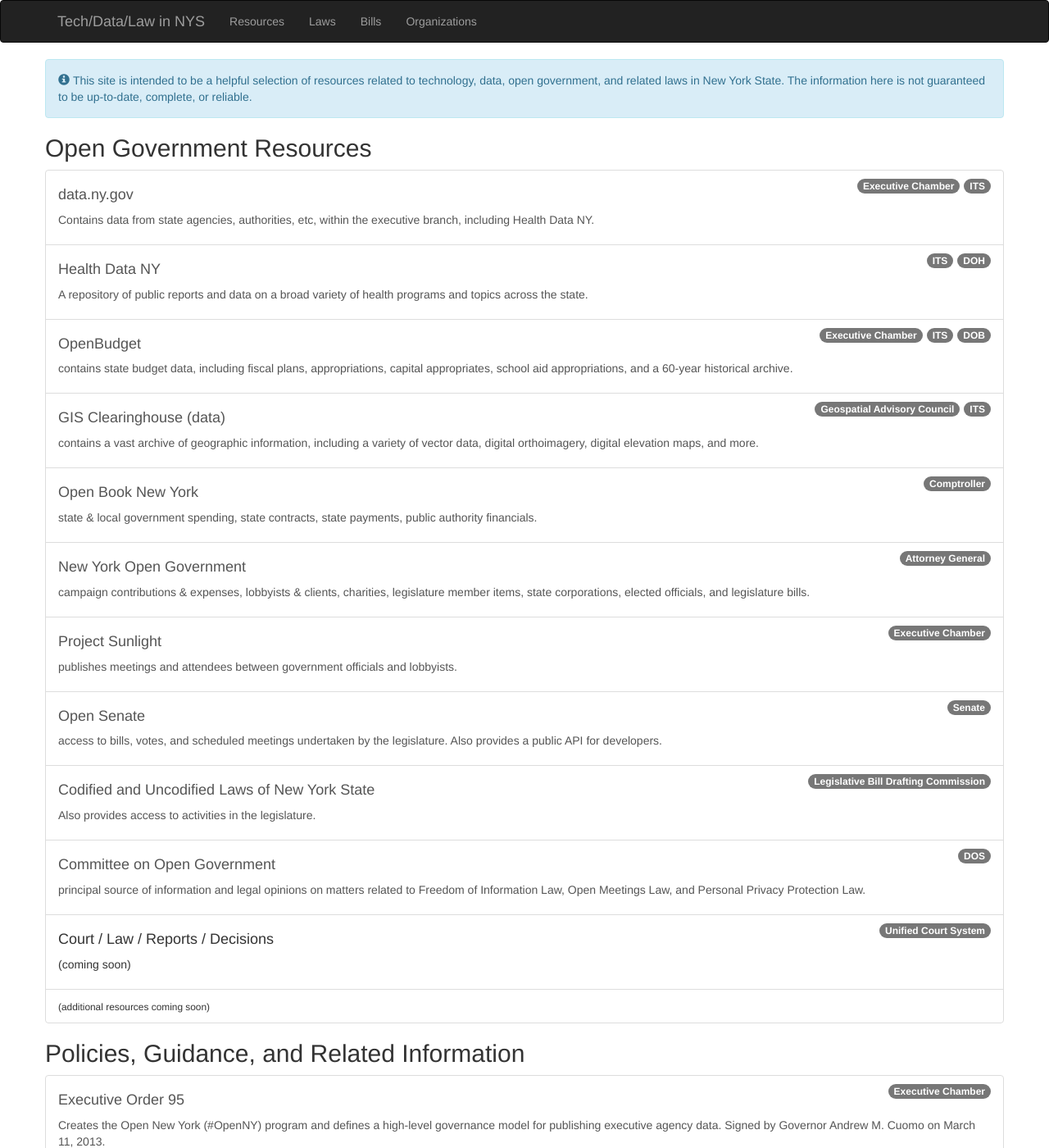
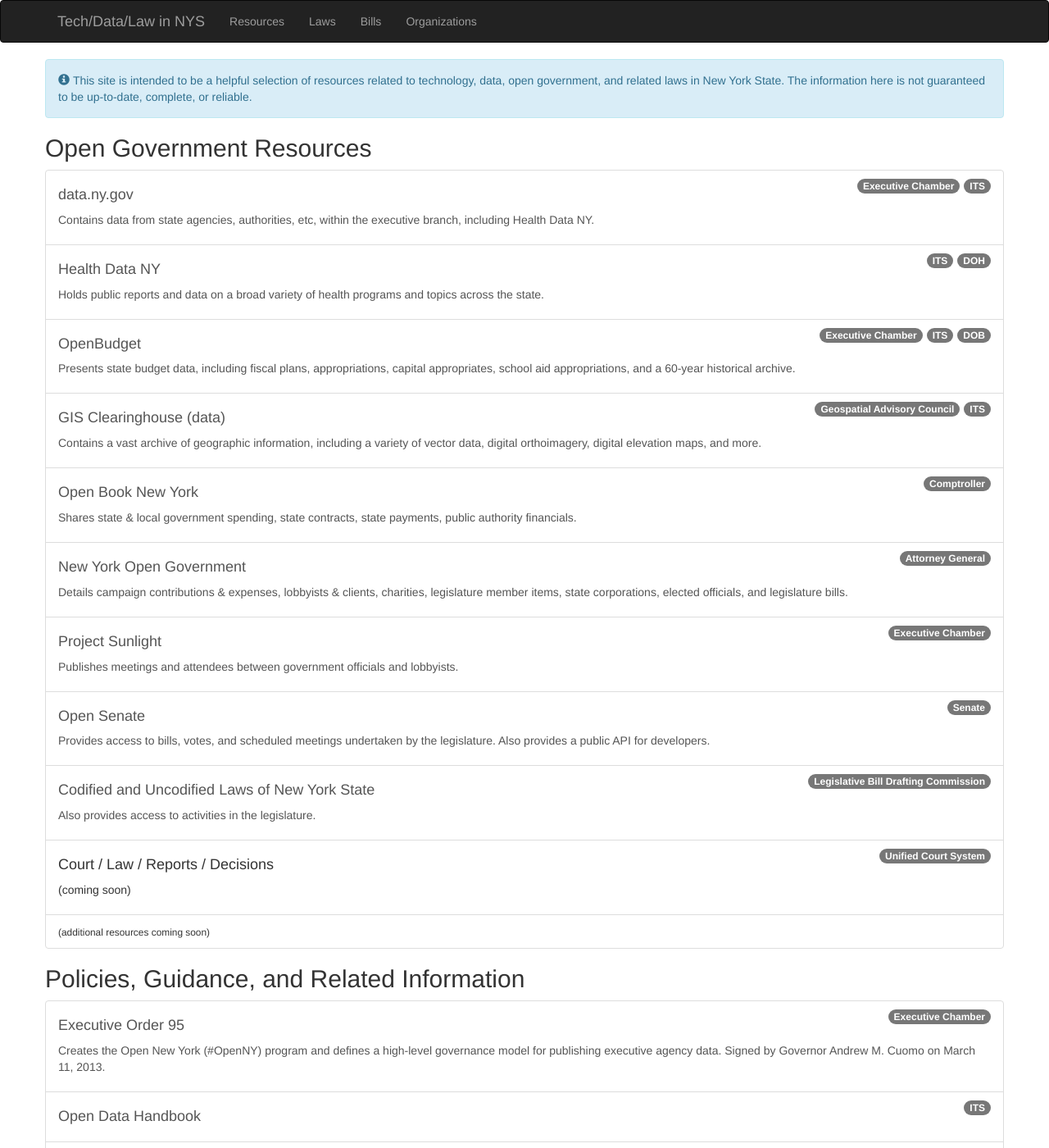
Before and after one commit to technickle/open-data-resources, a Jekyll site: the page built from resources/index.md, in a window 1280 px wide and 1400 px high. Shown: the whole window at 82% size. Built offline with Jekyll 4.4.1, drawn with Linux system fonts in a browser that asks for light colours; nearby versions of some CDN libraries; some of the changed text lies outside the part shown.

Commit message:
Update index.md

```diff
--- a/resources/index.md
+++ b/resources/index.md
@@ -16,50 +16,45 @@ layout: default
     <span class="badge">DOH</span>
     <span class="badge">ITS</span>
     <h4>Health Data NY</h4>
-    <p>A repository of public reports and data on a broad variety of health programs and topics across the state.</p>
+    <p>Holds public reports and data on a broad variety of health programs and topics across the state.</p>
   </a>
   <a class="list-group-item" href="http://openbudget.ny.gov">
     <span class="badge">DOB</span>
     <span class="badge">ITS</span>
     <span class="badge">Executive Chamber</span>
     <h4>OpenBudget </h4>
-    <p>contains state budget data, including fiscal plans, appropriations, capital appropriates, school aid appropriations, and a 60-year historical archive.</p>
+    <p>Presents state budget data, including fiscal plans, appropriations, capital appropriates, school aid appropriations, and a 60-year historical archive.</p>
   </a>
   <a class="list-group-item" href="http://gis.ny.gov/gisdata/">
     <span class="badge">ITS</span>
     <span class="badge">Geospatial Advisory Council</span>
     <h4>GIS Clearinghouse (data)</h4>
-    <p>contains a vast archive of geographic information, including a variety of vector data, digital orthoimagery, digital elevation maps, and more.</p>
+    <p>Contains a vast archive of geographic information, including a variety of vector data, digital orthoimagery, digital elevation maps, and more.</p>
   </a>
   <a class="list-group-item" href="http://www.openbooknewyork.com/">
      <span class="badge">Comptroller</span>
     <h4>Open Book New York</h4>
-    <p>state & local government spending, state contracts, state payments, public authority financials.</p>
+    <p>Shares state & local government spending, state contracts, state payments, public authority financials.</p>
   </a>
   <a class="list-group-item" href="http://www.nyopengovernment.com/NYOG/">
     <span class="badge">Attorney General</span>
     <h4>New York Open Government</h4>
-    <p>campaign contributions & expenses, lobbyists & clients, charities, legislature member items, state corporations, elected officials, and legislature bills.</p>
+    <p>Details campaign contributions & expenses, lobbyists & clients, charities, legislature member items, state corporations, elected officials, and legislature bills.</p>
   </a>
   <a class="list-group-item" href="http://www.projectsunlight.ny.gov/">
     <span class="badge">Executive Chamber</span>
     <h4>Project Sunlight</h4>
-    <p>publishes meetings and attendees between government officials and lobbyists.</p>
+    <p>Publishes meetings and attendees between government officials and lobbyists.</p>
   </a>
   <a class="list-group-item" href="http://www.nysenate.gov/open">
     <span class="badge">Senate</span>
     <h4>Open Senate</h4>
-    <p>access to bills, votes, and scheduled meetings undertaken by the legislature. Also provides a public API for developers.</p>
+    <p>Provides access to bills, votes, and scheduled meetings undertaken by the legislature. Also provides a public API for developers.</p>
   </a>
   <a class="list-group-item" href="http://public.leginfo.state.ny.us/lawssrch.cgi?NVLWO:">
     <span class="badge">Legislative Bill Drafting Commission</span>
     <h4>Codified and Uncodified Laws of New York State</h4>
     <p>Also provides access to activities in the legislature.</p>
-  </a>
-  <a class="list-group-item" href="http://www.dos.ny.gov/coog/">
-    <span class="badge">DOS</span>
-    <h4>Committee on Open Government</h4>
-    <p>principal source of information and legal opinions on matters related to Freedom of Information Law, Open Meetings Law, and Personal Privacy Protection Law.</p>
   </a>
   <span class="list-group-item">
     <span class="badge">Unified Court System</span>
@@ -84,6 +79,11 @@ layout: default
     <h4>Open Data Handbook</h4>
     <p></p>
   </a>
+  <a class="list-group-item" href="http://www.dos.ny.gov/coog/">
+    <span class="badge">DOS</span>
+    <h4>Committee on Open Government</h4>
+    <p>Principal source of information and legal opinions on matters related to Freedom of Information Law, Open Meetings Law, and Personal Privacy Protection Law.</p>
+  </a>
   <a class="list-group-item" href="https://www.its.ny.gov/policy/NYS-P10-003.pdf">
     <span class="badge">ITS</span>
     <h4>GIS Data Sharing Policy</h4>
```
